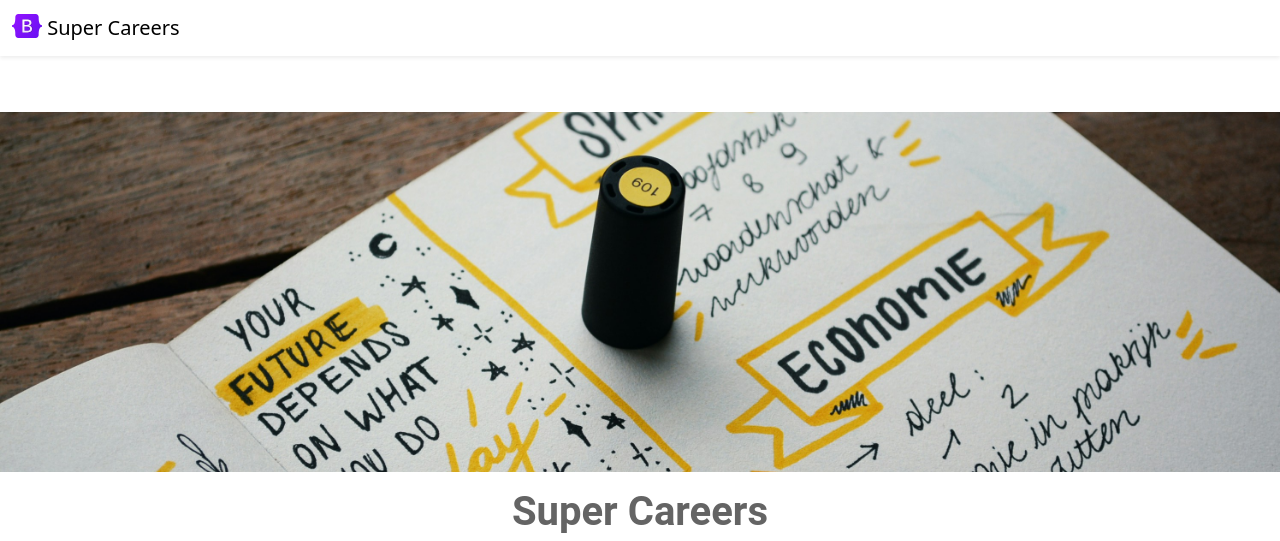
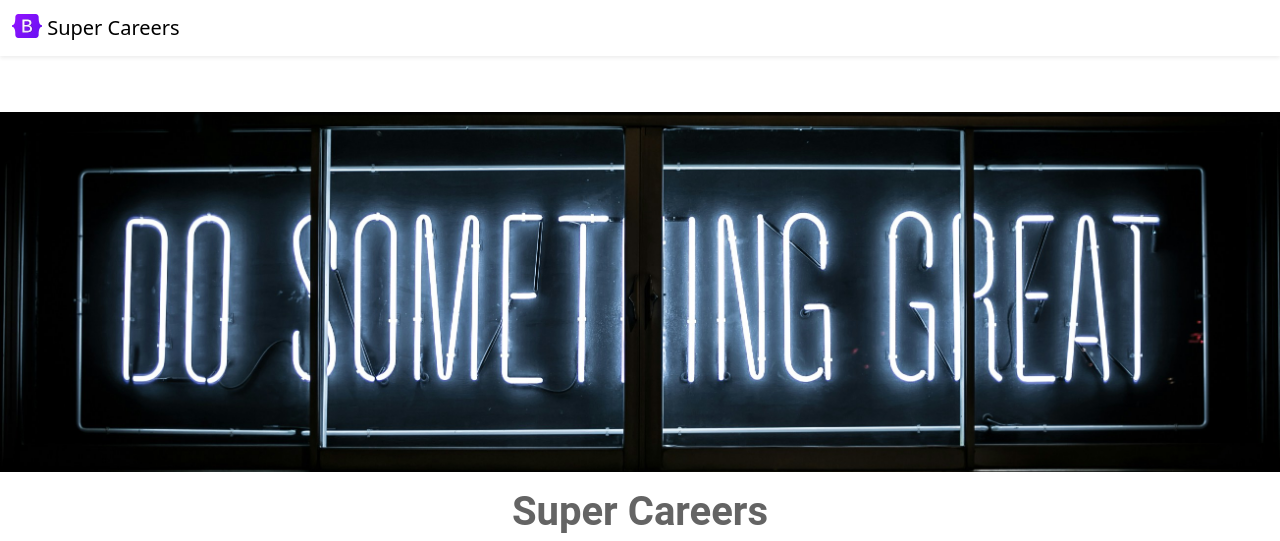
Before and after one commit to Ishwar-Jadhav/super-careers-website-v2, a Flask app: page / in a window 1280 px wide. Shown: the top 541 px of the page. Run offline with Flask 3, Linux system fonts and the light colour scheme.

Commit message:
trail banner

```diff
--- a/templates/home.html
+++ b/templates/home.html
@@ -41,7 +41,7 @@
 </head>
   <body>
     {% include 'nav.html' %}
-    <img class = "img-fluid" id = "banner" src = "/static/cover.jpg" height = "320">
+    <img class = "img-fluid" id = "banner" src = "https://021c4af8-9733-4d69-b1fa-3501d8be8ab6-00-12dox7ddqsrz4.riker.replit.dev/static/banner.jpg" height = "320">
     <div class = "container">
       <h1 class = "text-center" mt-2 mb-4>{{company_name}} Careers
       </h1>
```
